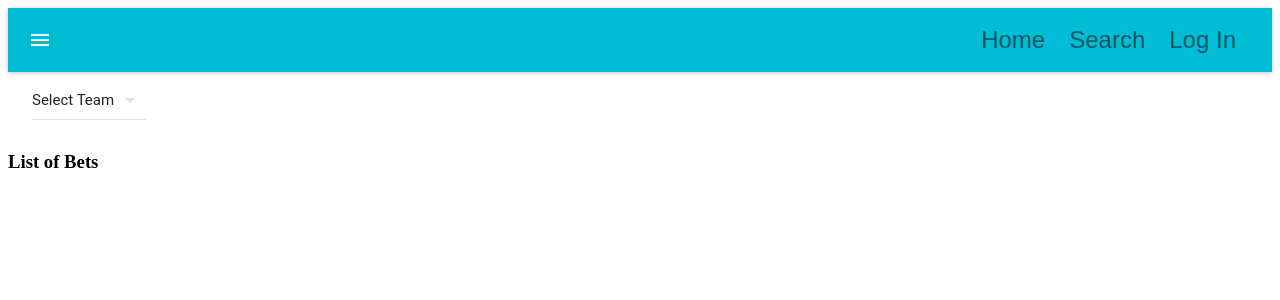
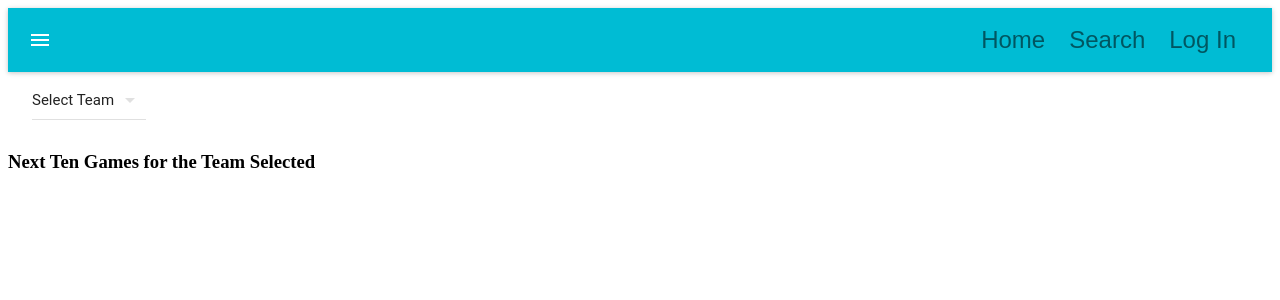
Before and after one commit to operationcream/YouWannaBet, a React (Create React App) app in the folder client/: page /search in a window 1280 px wide. Shown: the top 300 px of the page. Built offline with nearby package versions, Linux system fonts and the light colour scheme; the HTML template or start-up script is replaced by a standard one; what auth0-js would draw is missing.

Commit message:
Rendering the Selected Team at top of the List

```diff
--- a/client/src/components/searchGamesTeamListExisting.jsx
+++ b/client/src/components/searchGamesTeamListExisting.jsx
@@ -3,6 +3,14 @@ import React from 'react';
 const SearchGamesList = (props) => {
 console.log(props);
   let teams = props.teams;
+  let selection = props.selection;
+  let currentTeam = 'Team Selected';
+  teams.forEach((team) => {
+    if (team.tricode === selection) {
+      currentTeam = team.fullName;
+    }
+  });
+
   let games = props.games;
   let today = new Date().toISOString().slice(0, 10).split('-');
   today = today.join('');
@@ -34,7 +42,7 @@ console.log(props);
 
   return (
     <div className="teamBetList">
-      <h3>List of Bets</h3>
+      <h3>Next Ten Games for the {currentTeam}</h3>
     </div>
   );
 };
```
